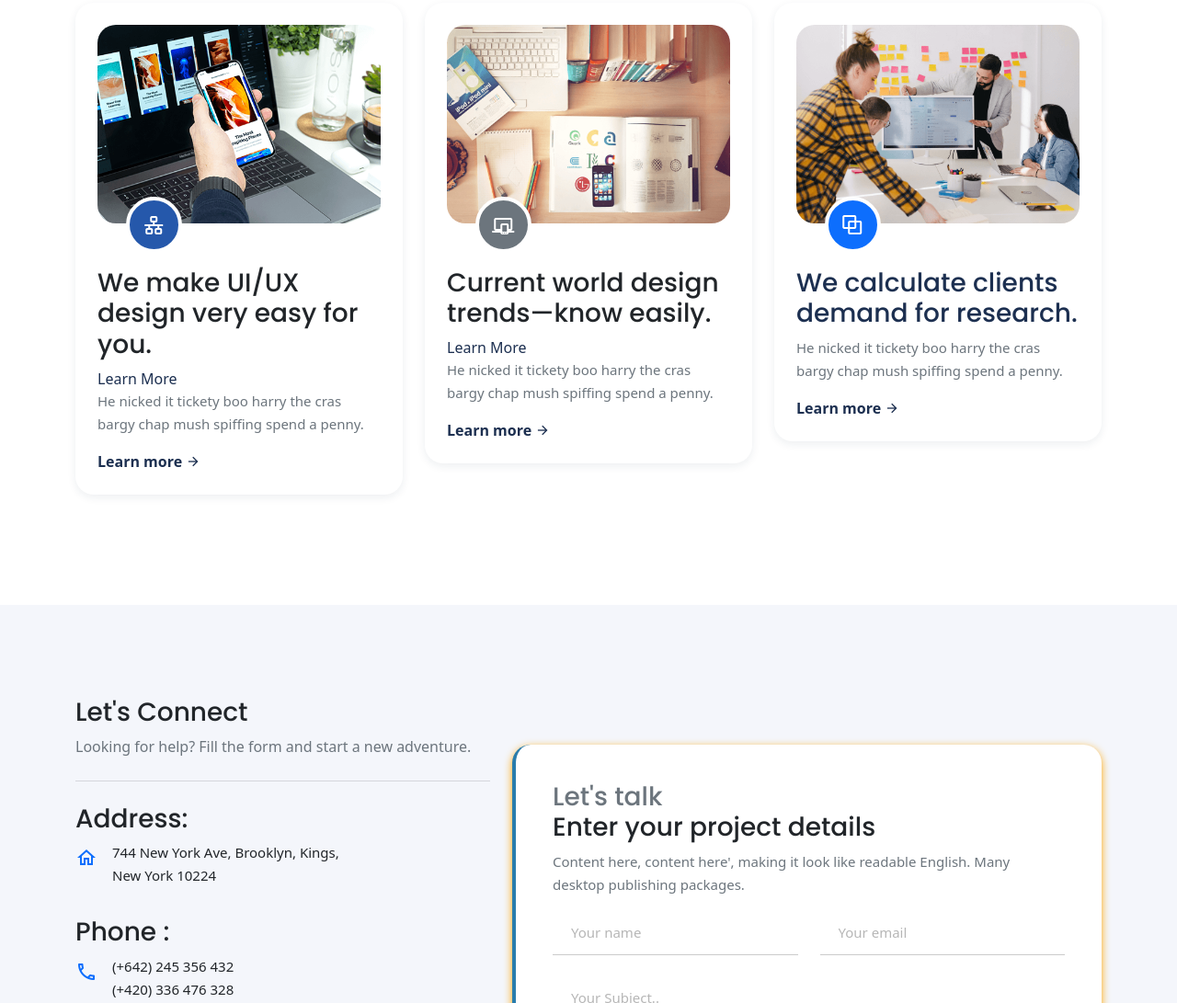
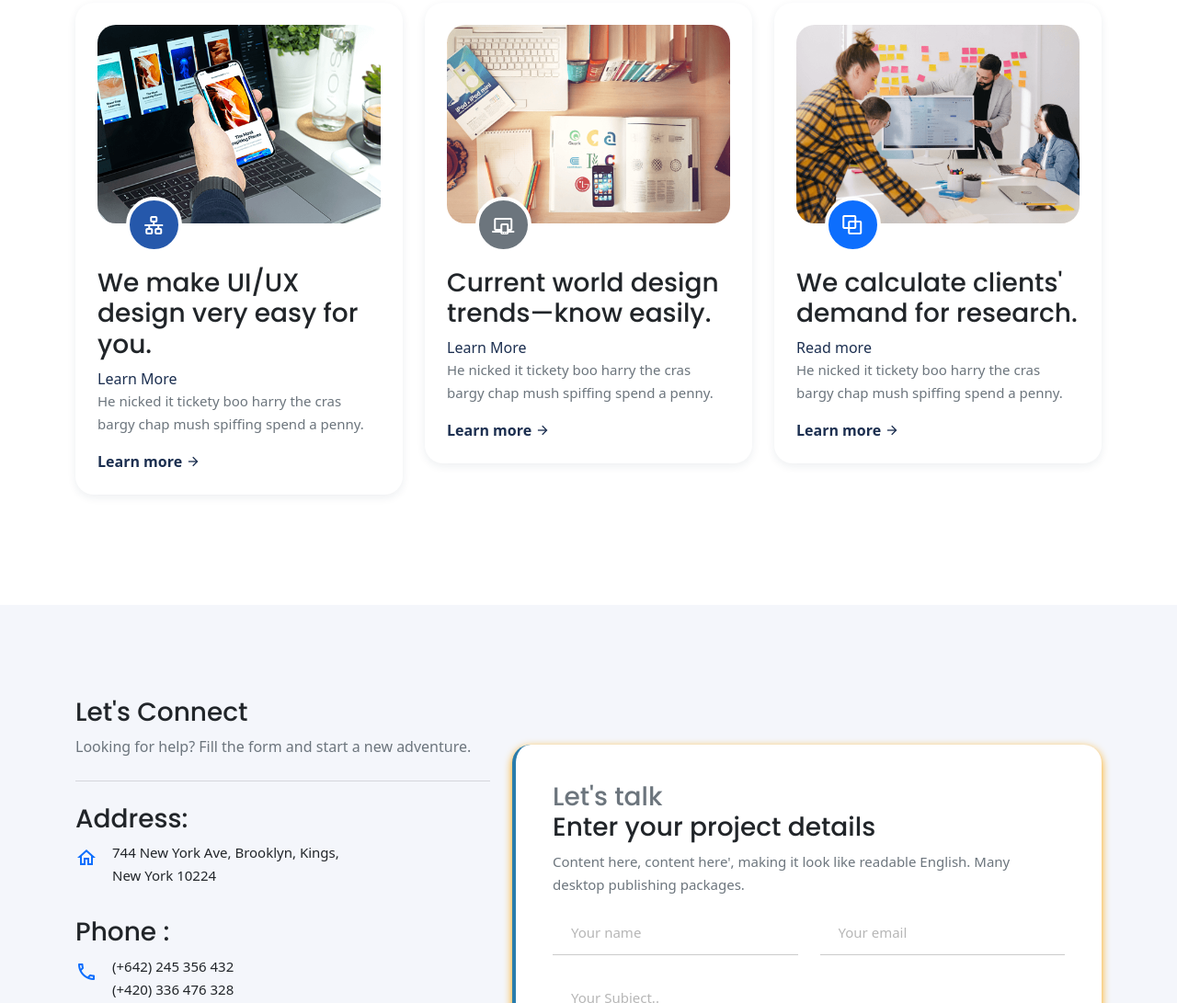
Before and after one commit to BHEEMASHANKARHRK/b, a website: page public/index.html in a window 1280 px wide. Shown: the part 6163-7254 px from the top of the page at 92% size. Drawn offline with nearby package versions, Linux system fonts and the light colour scheme.

Commit message:
Update index.html

```diff
--- a/public/index.html
+++ b/public/index.html
@@ -1993,12 +1993,19 @@
                             </div>
                         </div>
                         <div class="blog-content mt-5">
-                            <!-- <p class="text-muted fw-semibold mb-2">May 25, 2021</p> -->
-                            <a href="#"><h3>We calculate clients demand for research.</h3></a>
-                            <p class="fs-15 text-muted">He nicked it tickety boo harry the cras bargy chap mush spiffing
-                                spend a penny.</p>
-                            <a href="#" class="text-dark fw-semibold">Learn more <i class="mdi mdi-arrow-right fs-16"></i></a>
-                        </div>
+                        <!-- <p class="text-muted fw-semibold mb-2">May 25, 2021</p> -->
+
+                        <h3>We calculate clients' demand for research.</h3> <!-- Heading outside the link -->
+                        <a href="#" aria-label="Read more about client research">Read more</a> <!-- Accessible link -->
+
+                        <p class="fs-15 text-muted">
+                            He nicked it tickety boo harry the cras bargy chap mush spiffing spend a penny.
+                        </p>
+
+                        <a href="#" class="text-dark fw-semibold">
+                            Learn more <i class="mdi mdi-arrow-right fs-16"></i>
+                        </a>
+                    </div>
                     </div>
                 </div>
             </div>
```
